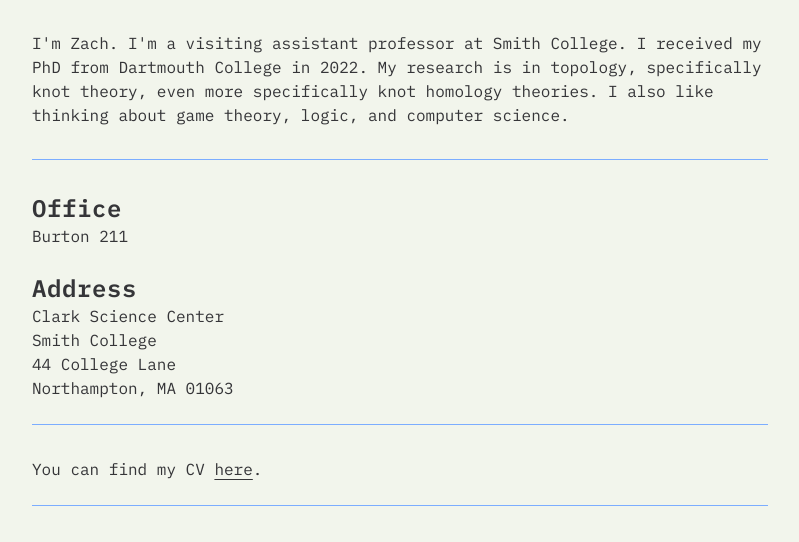
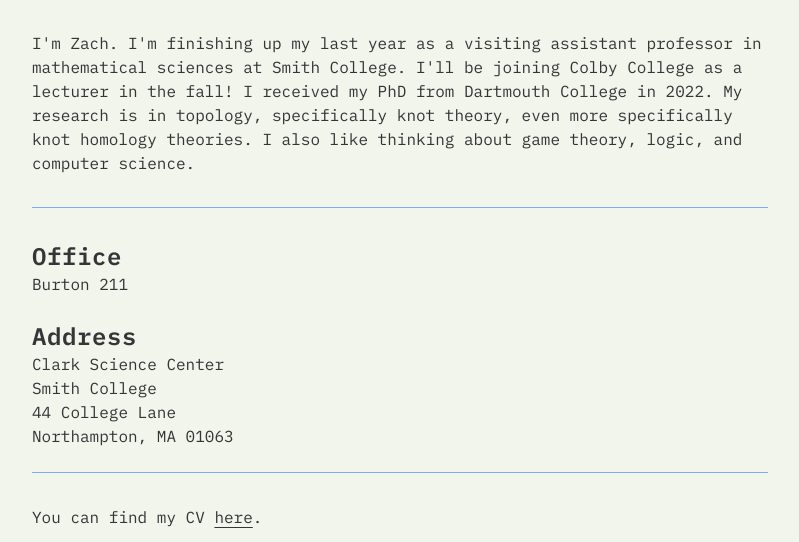
Before and after one commit to zach-winkeler/zach-winkeler.github.io, an Astro site: page / in a window 1280 px wide. Shown: the part 258-800 px from the top of the page, without its empty margins (240-1039 px from the left). Built offline with nearby package versions, Linux system fonts and the light colour scheme; Astro itself is replaced by a stand-in of ours.

Commit message:
Updated home page
- Added Colby info

```diff
--- a/src/pages/index.astro
+++ b/src/pages/index.astro
@@ -27,7 +27,8 @@
 
             <p>
                 I'm Zach.
-                I'm a visiting assistant professor at Smith College.
+                I'm finishing up my last year as a visiting assistant professor in mathematical sciences at Smith College.
+                I'll be joining Colby College as a lecturer in the fall!
                 I received my PhD from Dartmouth College in 2022.
                 My research is in topology, specifically knot theory, even more specifically knot homology theories.
                 I also like thinking about game theory, logic, and computer science.
```
